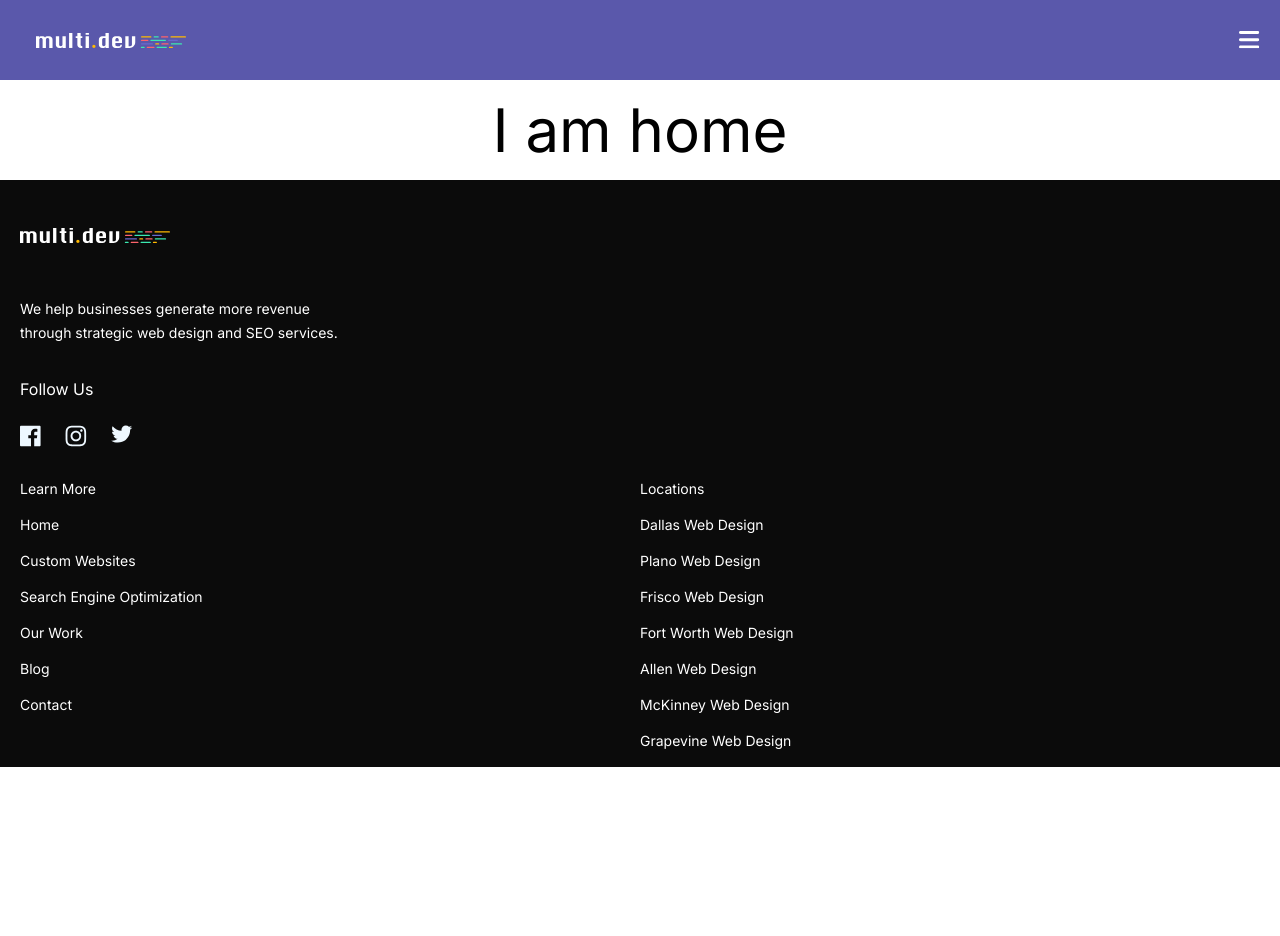
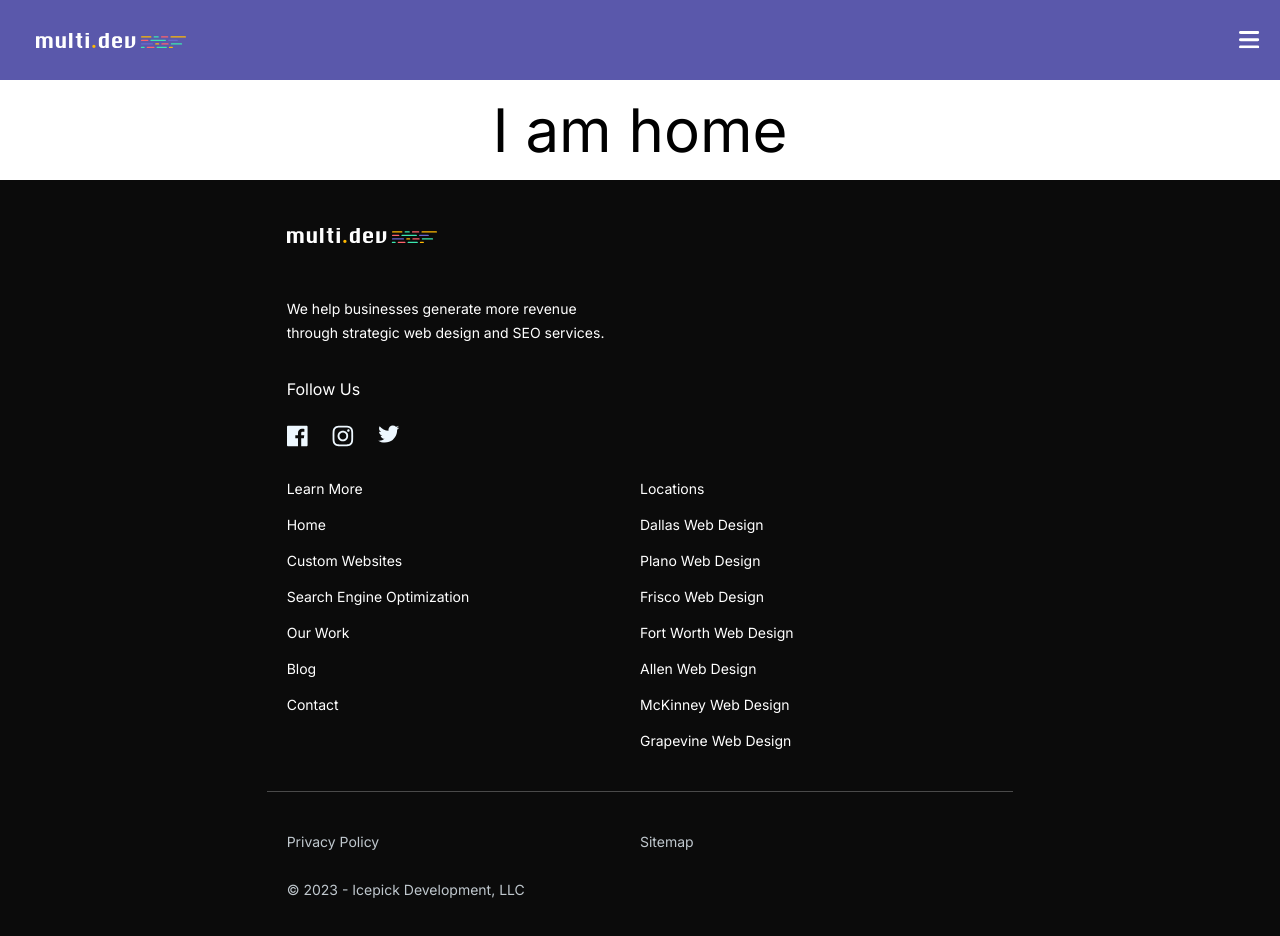
Before and after one commit to DoomedAndria/Multidev, a Vue app: page / in a window 1280 px wide. Shown: the top 936 px of the page. Before the commit the page ends 800 px from the top, so only its background shows below. Built offline with nearby package versions, Linux system fonts and the light colour scheme.

Commit message:
small update in footer

```diff
--- a/src/components/Footer.vue
+++ b/src/components/Footer.vue
@@ -25,19 +25,20 @@ const links = [
 </script>
 
 <template>
-    <div class="w-full px-5 text-white flex flex-col bg-[#0B0B0B]">
+    <div class="w-full text-white flex justify-center bg-[#0B0B0B]">
+        <div class="w-full md:w-7/12  flex flex-col">
 
-        <div class="w-full flex flex-col">
+            <div class="w-full px-5 flex flex-col pb-6">
                 <div>
                     <RouterLink to="/" class="my-12 inline-block">
-                    <MultiDevIcon />
+                        <MultiDevIcon/>
                     </RouterLink>
                 </div>
-            <p class="text-sm leading-6 w-80 mb-2">
+                <div class="text-sm leading-6 max-w-xs flex mb-2">
                     We help businesses generate more revenue
                     through strategic web design and SEO
                     services.
-            </p>
+                </div>
                 <h5 class="my-6">Follow Us</h5>
                 <div class="flex gap-6">
                     <FacebookIcon/>
@@ -51,5 +52,21 @@ const links = [
                 </div>
             </div>
 
+            <hr class="opacity-30 border-[#D9D9D9]">
+
+            <div class="w-full px-5 py-10 flex flex-wrap text-[#EEF8FF] text-opacity-80">
+                <div class="w-1/2 mb-7 pr-4  flex items-center text-sm">
+                    Privacy Policy
+                </div>
+                <div class="w-1/2 mb-7 pr-4  flex items-center text-sm">
+                    Sitemap
+                </div>
+
+                <div class="w-full flex items-center text-sm">
+                    © 2023 - Icepick Development, LLC
+                </div>
+            </div>
+
+        </div>
     </div>
 </template>
```
Lines whose indentation alone changed are shown as unchanged.
